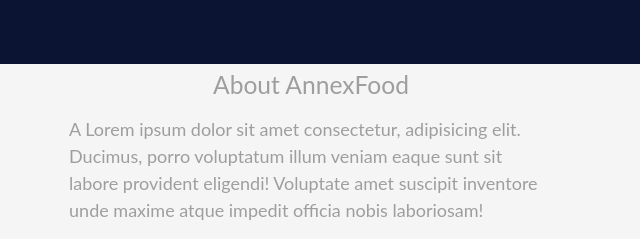
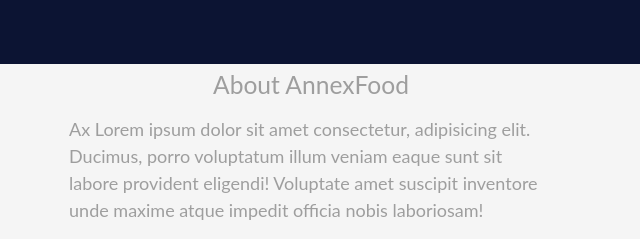
Before and after one commit to zin-lin/AnnexFood, a plain HTML site: page about.html in a window 1280 px wide. Shown: the top 239 px of the page, 329-969 px from the left. Drawn offline with Linux system fonts and the light colour scheme; no server answers.

Commit message:
New commit

```diff
--- a/about.html
+++ b/about.html
@@ -113,7 +113,7 @@
       <div class="panelList" >
           <div class="container grey-text">
               <h5 class="center">About AnnexFood</h5>
-              <p style="font-size: 18px">A Lorem ipsum dolor sit amet consectetur, adipisicing elit. Ducimus, porro voluptatum illum veniam eaque sunt sit labore provident eligendi! Voluptate amet suscipit inventore unde maxime atque impedit officia nobis laboriosam!</p>
+              <p style="font-size: 18px">Ax Lorem ipsum dolor sit amet consectetur, adipisicing elit. Ducimus, porro voluptatum illum veniam eaque sunt sit labore provident eligendi! Voluptate amet suscipit inventore unde maxime atque impedit officia nobis laboriosam!</p>
               <p style="font-size: 18px">Lorem ipsum dolor sit amet consectetur adipisicing elit. Quisquam voluptatibus omnis, ea doloremque exercitationem id necessitatibus. Voluptatem officiis cupiditate commodi totam, hic laborum est ducimus amet iure, non dignissimos illo.</p>
           </div>
           </div>
```
